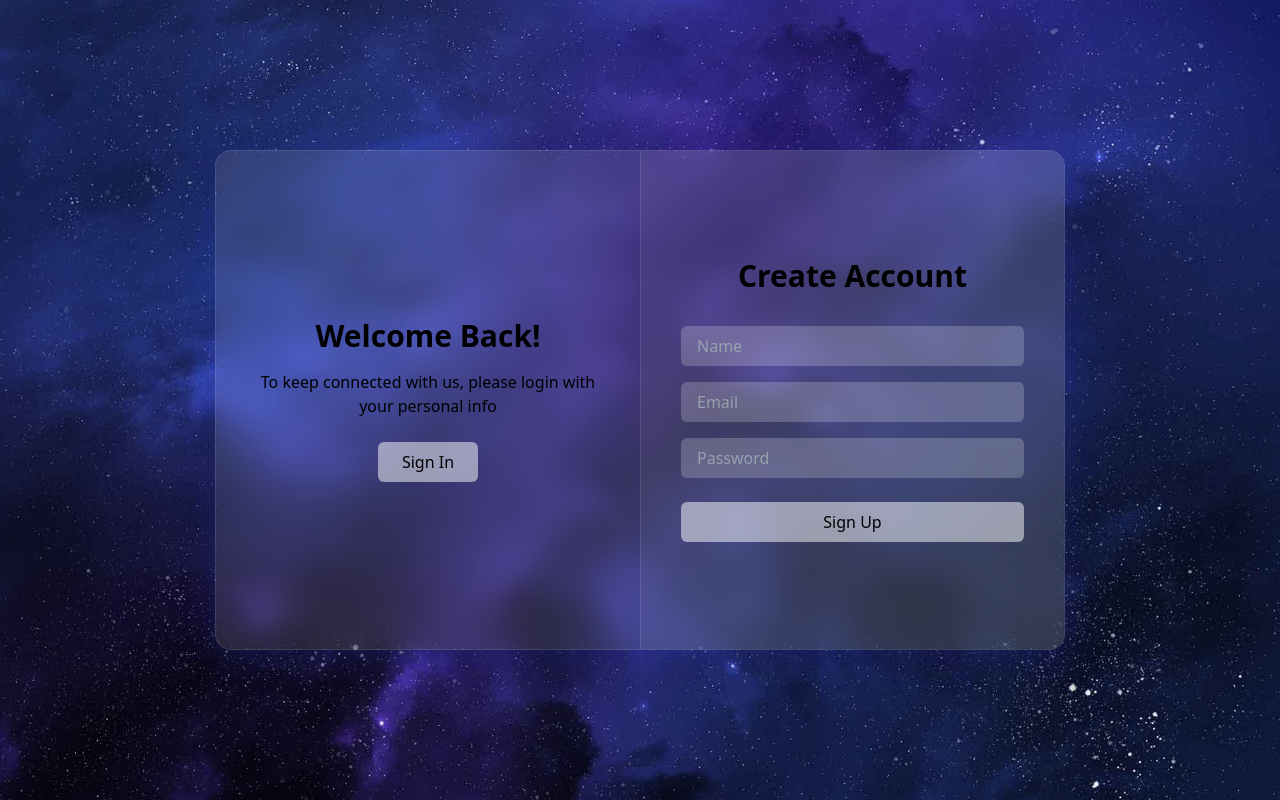
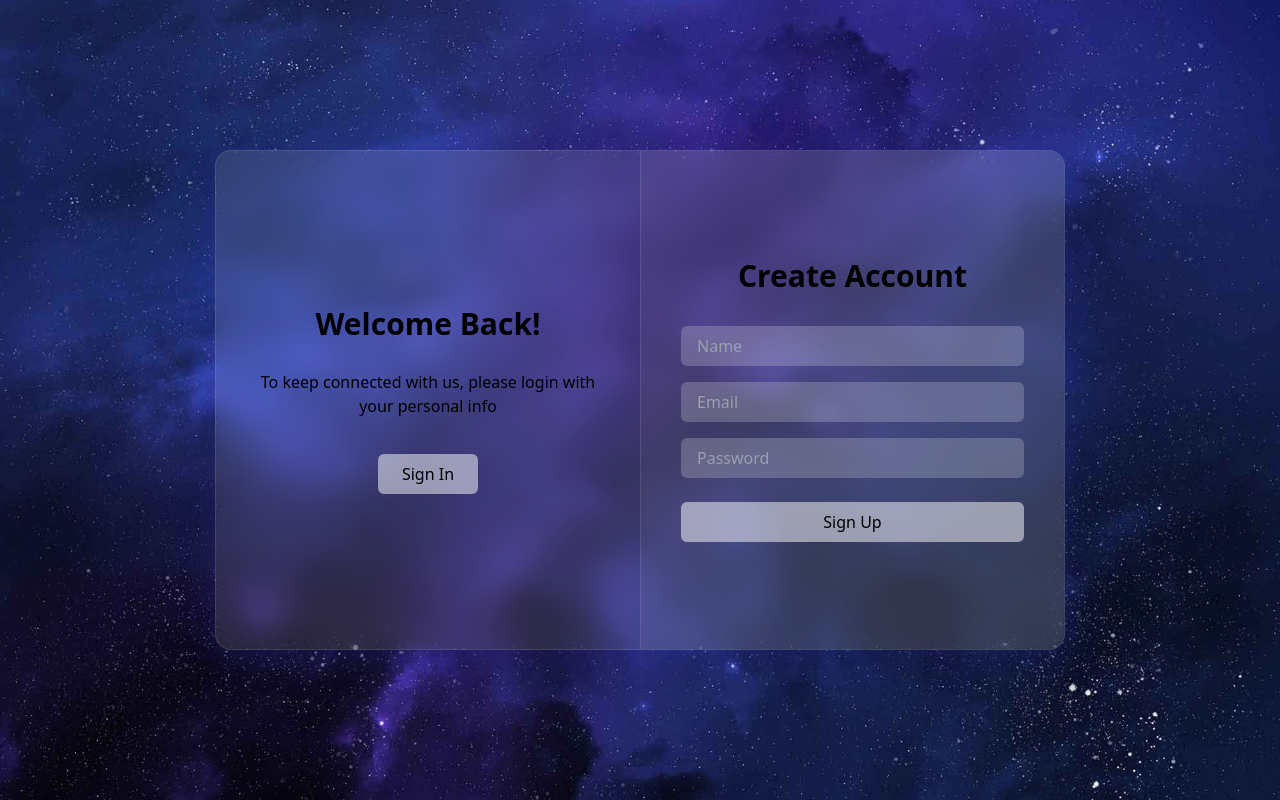
Before and after one commit to Mohammad-Reza-Mehdizadeh1999/vet, a React (Vite) app: page /auth in a window 1280 px wide. Both pictures are taken after a click on the button "Sign Up". Built offline with nearby package versions, Linux system fonts and the light colour scheme.

Commit message:
style : fixing styles in auth page

```diff
--- a/src/App.tsx
+++ b/src/App.tsx
@@ -1,5 +1,5 @@
 import { Route, Routes } from "react-router-dom";
-import AuthPage from "./components/authentication/AuthContainer";
+import AuthPage from "./pages/auth/AuthPage";
 
 export default function App() {
   return (
--- a/src/components/authentication/AuthContainer.tsx
+++ b/src/pages/auth/AuthPage.tsx
@@ -43,7 +43,7 @@ export default function AuthPage() {
 
 
           <div
-            className="w-1/2 h-full flex flex-col justify-center items-center gap-3 p-10 bg-white/5 dark:bg-black/10 border-l
+            className="w-1/2 h-full flex flex-col justify-center items-center gap-3 p-10 bg-white/5 dark:bg-white/15 border-l
                      border-white/10 dark:border-gray-700/30 transition-all duration-700 ease-in-out text-black dark:text-white"
             style={{
               transform: isSignIn ? 'translateX(0)' : 'translateX(100%)',
@@ -58,7 +58,7 @@ export default function AuthPage() {
             </p>
             <button
               onClick={() => setIsSignIn(false)}
-              className="px-6 py-2 bg-white/50 hover:bg-white/20 dark:bg-gray-700/50 dark:hover:bg-gray-700/80 rounded-md transition text-black dark:text-white"
+              className="px-6 py-2 bg-white/50 hover:bg-white/20 dark:bg-white/20 dark:hover:bg-white/5 rounded-md transition text-black dark:text-white"
             >
               Sign Up
             </button>
@@ -66,7 +66,7 @@ export default function AuthPage() {
 
 
           <div
-            className="w-1/2 h-full flex flex-col justify-center items-center p-10 transition-all duration-700 ease-in-out absolute top-0 left-0"
+            className="w-1/2 h-full flex flex-col gap-3 justify-center items-center p-10 transition-all duration-700 ease-in-out absolute top-0 left-0"
             style={{
               transform: isSignIn ? 'translateX(-100%)' : 'translateX(0)',
               opacity: isSignIn ? 0 : 1,
```
